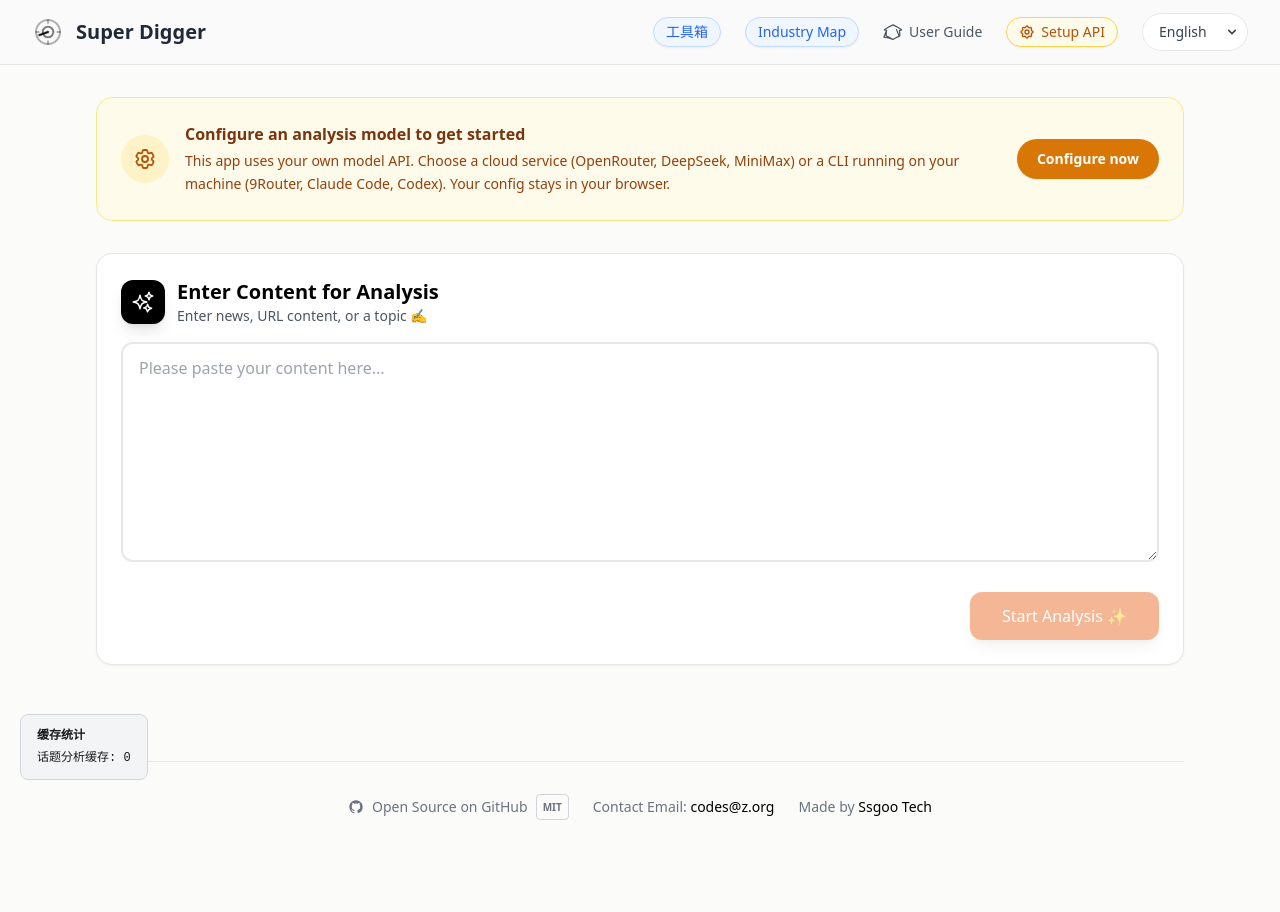
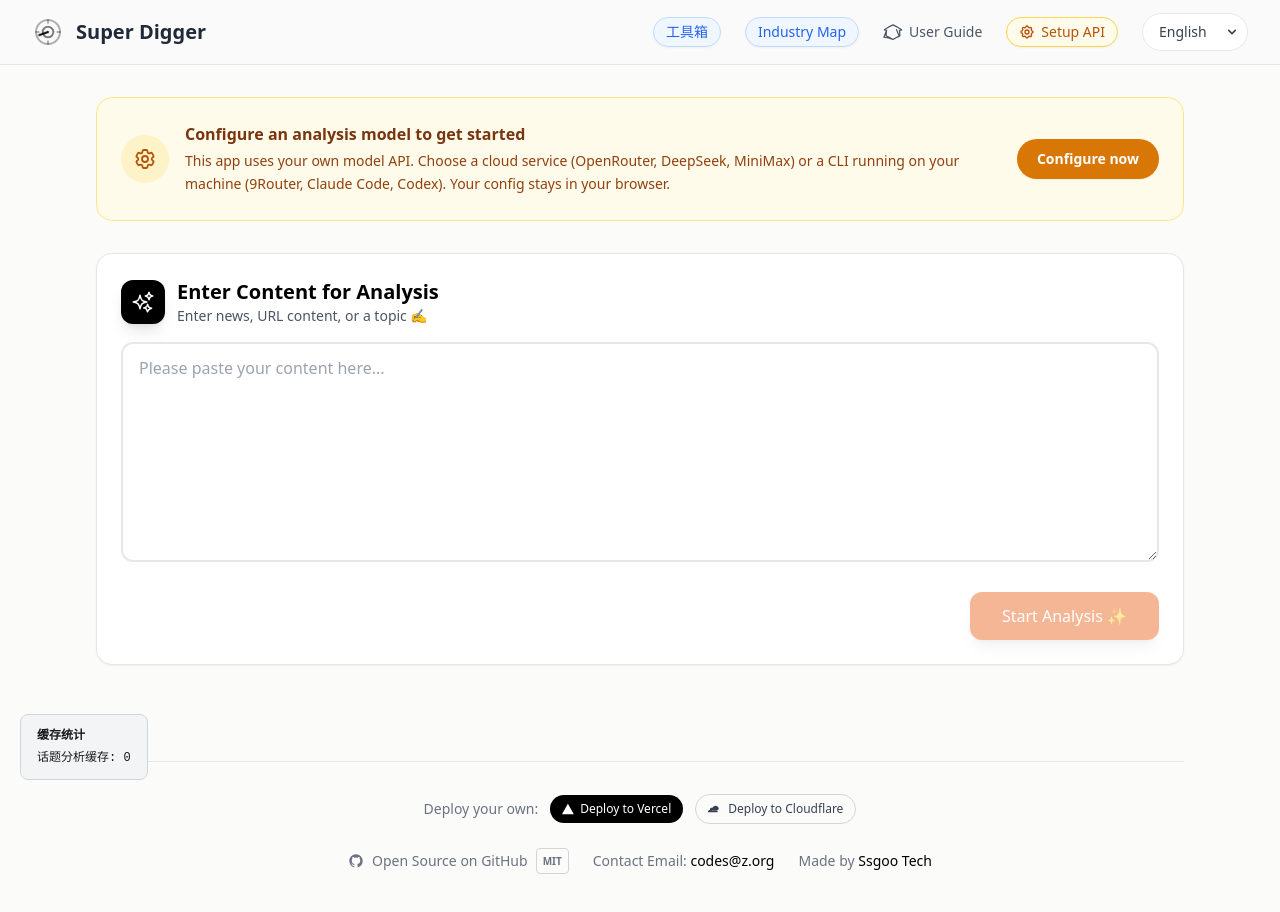
Before and after one commit to beyondwen/geministocks, a React (Vite) app: page / in a window 1280 px wide. Shown: the top 912 px of the page. Before the commit the page ends 884 px from the top, so only its background shows below. Built offline with nearby package versions, Linux system fonts and the light colour scheme.

Commit message:
feat: add deployment links and update company name in footer and locales
Co-authored-by: master <24885285+yaoleifly@users.noreply.github.com>

```diff
--- a/App.tsx
+++ b/App.tsx
@@ -385,6 +385,33 @@ const MainPage: React.FC = () => {
           </main>
 
           <footer className="text-center mt-16 py-8 border-t border-gray-200">
+             <div className="flex flex-wrap justify-center items-center gap-3 mb-6">
+                <span className="text-sm text-gray-500">{t('footer.deployOwn')}</span>
+                <a
+                  href="https://vercel.com/new/clone?repository-url=https%3A%2F%2Fgithub.com%2Fyaoleifly%2Fgeministocks"
+                  target="_blank"
+                  rel="noopener noreferrer"
+                  className="inline-flex items-center gap-1.5 px-3 py-1.5 text-xs font-medium rounded-full bg-black text-white hover:bg-gray-800 transition-colors"
+                  title={t('footer.deployVercelHint')}
+                >
+                  <svg viewBox="0 0 76 65" className="w-3 h-3" fill="currentColor" aria-hidden="true">
+                    <path d="M37.5274 0L75.0548 65H0L37.5274 0Z" />
+                  </svg>
+                  {t('footer.deployVercel')}
+                </a>
+                <a
+                  href="https://deploy.workers.cloudflare.com/?url=https://github.com/yaoleifly/geministocks"
+                  target="_blank"
+                  rel="noopener noreferrer"
+                  className="inline-flex items-center gap-1.5 px-3 py-1.5 text-xs font-medium rounded-full border border-gray-300 text-gray-700 hover:border-black hover:text-black transition-colors"
+                  title={t('footer.deployCloudflareHint')}
+                >
+                  <svg viewBox="0 0 24 24" className="w-3.5 h-3.5" fill="currentColor" aria-hidden="true">
+                    <path d="M16.5088 16.8447c.1475-.5068.0908-.9707-.1553-1.3154-.2246-.3164-.6045-.5-1.0664-.5205l-8.6807-.1123a.1559.1559 0 0 1-.1333-.0713c-.0283-.042-.0351-.0986-.0205-.1553.0283-.084.1123-.1484.2031-.1552l8.7578-.1123c1.0391-.0489 2.1631-.8916 2.5576-1.9219l.5-1.3086c.0215-.0557.0264-.1113.0147-.167-.5645-2.5533-2.8408-4.458-5.5615-4.458-2.5088 0-4.6377 1.6182-5.4102 3.8672-.4981-.373-1.1338-.5733-1.8203-.5069-1.2158.1211-2.1924 1.0977-2.3135 2.3135-.0312.3145-.0078.6191.0645.9053C1.583 13.1758 0 14.7871 0 16.7607c0 .1787.0137.3535.0391.5254.0117.0859.0849.1494.1718.1494h16.0225c.0947 0 .1826-.0664.2109-.1582l.0645-.4326z" />
+                  </svg>
+                  {t('footer.deployCloudflare')}
+                </a>
+             </div>
              <div className="flex flex-col sm:flex-row justify-center items-center gap-x-6 gap-y-4">
                 <a
                   href="https://github.com/yaoleifly/geministocks"
--- a/public/locales/en.json
+++ b/public/locales/en.json
@@ -44,7 +44,12 @@
     "contact": "Contact Email: ",
     "openSource": "Open Source on GitHub",
     "company": "Made by ",
-    "companyName": "Ssgoo Tech"
+    "companyName": "Ssgoo Tech",
+    "deployOwn": "Deploy your own:",
+    "deployVercel": "Deploy to Vercel",
+    "deployVercelHint": "One-click clone and deploy to Vercel (recommended, API proxies work out of the box)",
+    "deployCloudflare": "Deploy to Cloudflare",
+    "deployCloudflareHint": "Deploy to Cloudflare (API proxies require manual setup)"
   },
   "imageModal": {
     "title": "Welcome to follow \"Xiaosheng Dushu\""
--- a/public/locales/zh.json
+++ b/public/locales/zh.json
@@ -44,7 +44,12 @@
     "contact": "联系邮箱：",
     "openSource": "开源于 GitHub",
     "company": "出品：",
-    "companyName": "小声科技"
+    "companyName": "小声科技",
+    "deployOwn": "部署你自己的实例：",
+    "deployVercel": "Deploy to Vercel",
+    "deployVercelHint": "一键克隆仓库并部署到 Vercel（推荐，API 代理开箱即用）",
+    "deployCloudflare": "Deploy to Cloudflare",
+    "deployCloudflareHint": "部署到 Cloudflare（需自行配置 API 代理）"
   },
   "imageModal": {
     "title": "欢迎关注\"小声读书\""
```
